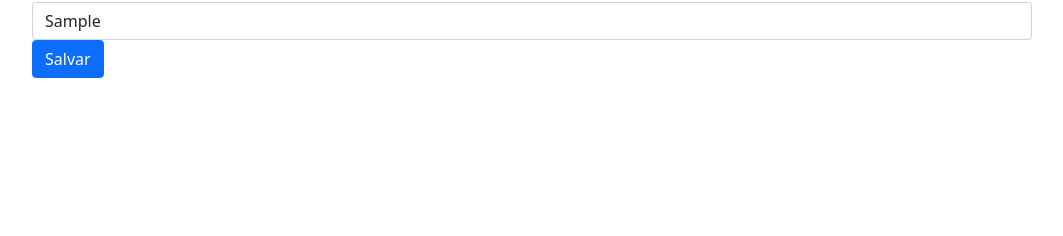
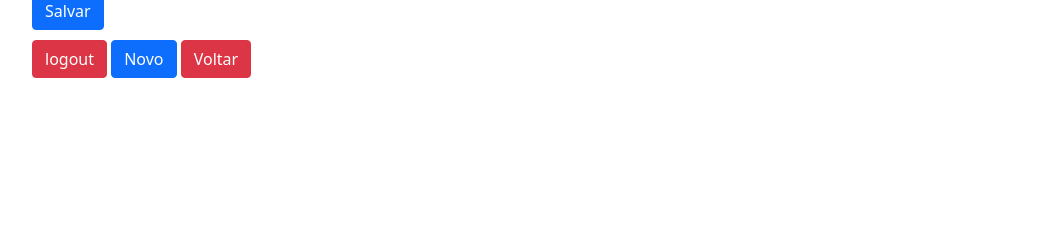
Before and after one commit to marciliodevjava/jocoteca-rest-flask, a Flask app: template templates/editar.html in a window 1280 px wide. Shown: the part 564-800 px from the top of the page, without its empty margins (108-1171 px from the left). Run offline with Flask 3, Linux system fonts and the light colour scheme; tables that the repository leaves empty hold one stand-in row (values such as "Sample post"); the template is opened without the code that fills it: values that come from a table or form of the project are taken from there, most other values are stand-ins (such as "Sample title", 1, 10 or a date in 2020); parts of the project's set-up code (start-up, migrations or seed data) failed here and were passed over; some libraries are stand-ins or nearby versions.

Commit message:
Update editar

```diff
--- a/templates/editar.html
+++ b/templates/editar.html
@@ -1,7 +1,5 @@
 {% extends "template.html" %}
 {% block conteudo %}
-    <a class="btn btn-danger" href="{{ url_for('logout') }}">logout</a>
-    <a class="btn btn-primary" href="{{ url_for('novo') }}">Novo</a>
     <form action="{{ url_for('atualizar') }}" method="post" enctype="multipart/form-data">
         <figure class="img-thumbnail col-md-4">
             <img class="img-fluid" src="{{ url_for('imagem', nome_arquivo=capa_jogo) }}">
@@ -28,5 +26,8 @@
             </div>
             <button type="submit" class="btn btn-primary btn-salvar">Salvar</button>
         </fieldset>
+        <a class="btn btn-danger" href="{{ url_for('logout') }}">logout</a>
+        <a class="btn btn-primary" href="{{ url_for('novo') }}">Novo</a>
+        <a class="btn btn-danger" href="{{ url_for('index') }}">Voltar</a>
     </form>
 {% endblock %}
```
